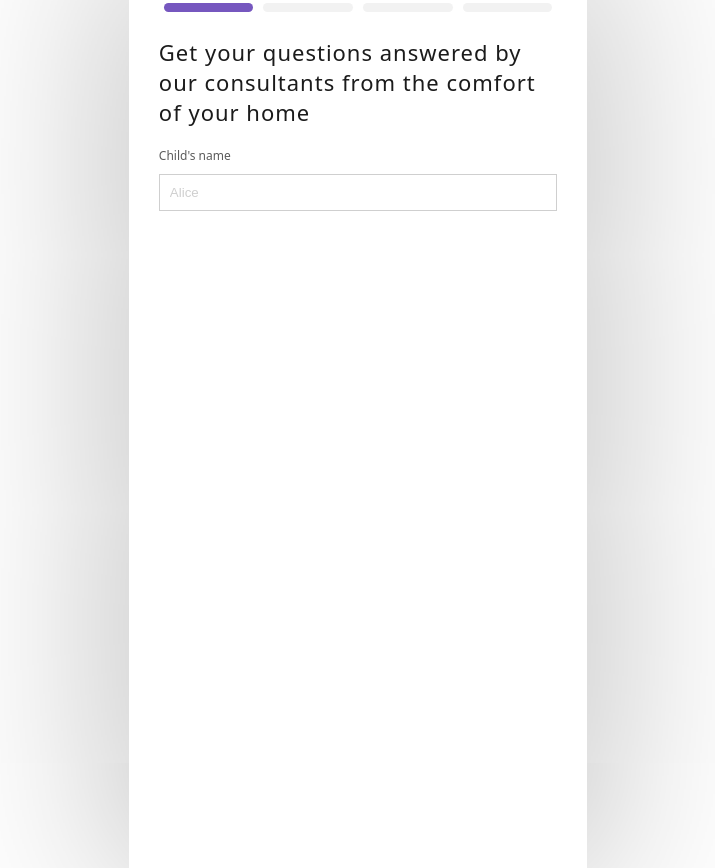
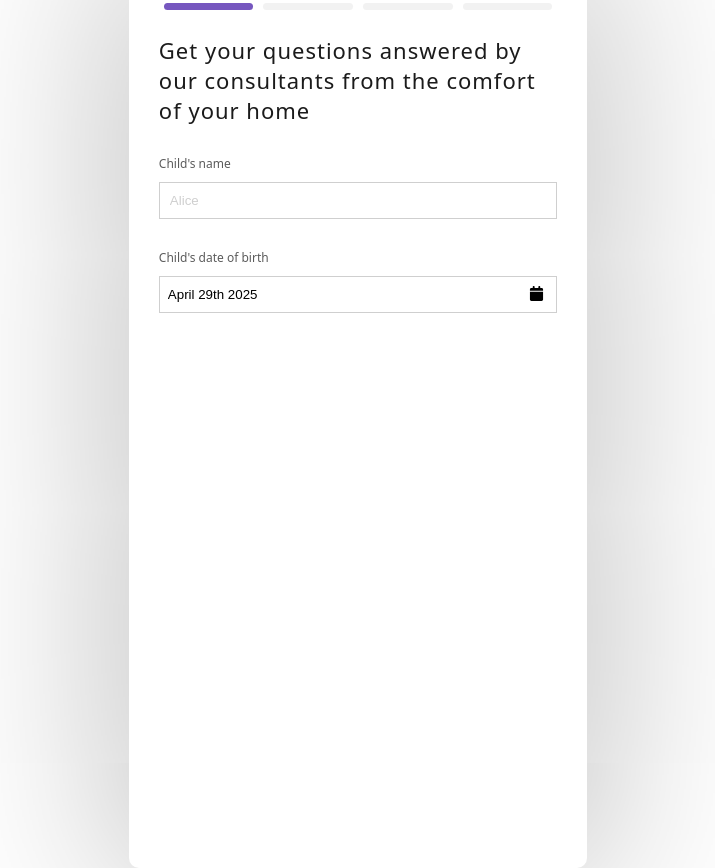
Before and after one commit to dineshraj/medical-form-tech-task, a React (Vite) app: page / in a window 1280 px wide. Shown: the whole page, without its empty margins (282-997 px from the left). Built offline with nearby package versions, Linux system fonts and the light colour scheme.

Commit message:
added date picker for child dob and some refactoring

```diff
--- a/package.json
+++ b/package.json
@@ -14,6 +14,7 @@
   },
   "dependencies": {
     "react": "^19.0.0",
+    "react-datepicker": "^8.3.0",
     "react-dom": "^19.0.0",
     "react-hook-form": "^7.56.1"
   },
@@ -28,6 +29,7 @@
     "@vitejs/plugin-react": "^4.3.4",
     "@vitest/coverage-istanbul": "^3.1.2",
     "@vitest/coverage-v8": "^3.1.2",
+    "date-fns": "^4.1.0",
     "eslint": "^9.22.0",
     "eslint-plugin-react-hooks": "^5.2.0",
     "eslint-plugin-react-refresh": "^0.4.19",
--- a/src/components/Pages/PageOne.tsx
+++ b/src/components/Pages/PageOne.tsx
@@ -1,40 +1,46 @@
 import { useForm } from 'react-hook-form';
 import { pageOne, errorForThreeCharacters } from '../../lang';
+import DatePicker from 'react-datepicker';
+import { useState } from 'react';
+import 'react-datepicker/dist/react-datepicker.css';
+import '../../styles/Pages/PageOne.css';
 
 import { shouldShowErrorBasedOnLength } from '../../helpers/formValidation';
 
 import '../../index.css';
+import ChildName from './components/ChildName';
 
 const NAME_MIN_LENGTH = 3;
 
 const PageOne = () => {
-  const {
-    register,
-    watch,
-  } = useForm({
+  const { register, watch } = useForm({
     mode: 'onChange' // validate on every change
   });
-
+  const [startDate, setStartDate] = useState<Date | null>(new Date());
   const inputValue = watch('name', '');
 
   return (
     <>
       <h1>{pageOne.title}</h1>
       <form className="form" data-testid="page-one-form">
-        <label htmlFor="name" data-testid="child-name-label">
-          {pageOne.childsName}
-        <input
-          {...register('name', { required: true, minLength: 3 })}
-          className={shouldShowErrorBasedOnLength(inputValue, NAME_MIN_LENGTH) ? 'error-border' : ''}
-          placeholder="Alice"
-          id="name"
-          data-testid="child-name-input"
+        <ChildName
+          registered={register('name', { required: true, minLength: 3 })}
+          errorCondition={shouldShowErrorBasedOnLength(
+            inputValue,
+            NAME_MIN_LENGTH
+          )}
+        />
+        <label htmlFor="dob" data-testid="date-of-birth-label">
+          {pageOne.childsDob}
+          <DatePicker
+            selected={startDate}
+            placeholderText={startDate?.toDateString()}
+            onChange={(date) => setStartDate(date)}
+            dateFormat="MMMM do YYYY"
+            id="dob"
+            showIcon={true}
+            data-testid="date-of-birth-input"
           />
-        {shouldShowErrorBasedOnLength(inputValue, NAME_MIN_LENGTH) && (
-          <p className="error-text">
-            {errorForThreeCharacters}
-          </p>
-        )}
         </label>
       </form>
     </>
--- /dev/null
+++ b/src/components/Pages/components/ChildName.tsx
@@ -0,0 +1,31 @@
+import { errorForThreeCharacters, pageOne } from '../../../lang';
+import { UseFormRegisterReturn } from 'react-hook-form';
+
+interface ChildNameProps {
+  registered: UseFormRegisterReturn<"name">
+  errorCondition: boolean;
+}
+
+const ChildName = ({ registered, errorCondition }: ChildNameProps) => {
+  return (
+    <label htmlFor="name" data-testid="child-name-label">
+      {pageOne.childsName}
+      <input
+        {...registered}
+        className={
+          errorCondition
+            ? 'error-border'
+            : ''
+        }
+        placeholder="Alice"
+        id="name"
+        data-testid="child-name-input"
+      />
+      {errorCondition && (
+        <p className="error-text">{errorForThreeCharacters}</p>
+      )}
+    </label>
+  );
+};
+
+export default ChildName;
--- a/src/lang.ts
+++ b/src/lang.ts
@@ -1,7 +1,8 @@
 export const pageOne = {
   title:
     'Get your questions answered by our consultants from the comfort of your home',
-  childsName: "Child's name"
+  childsName: "Child's name",
+  childsDob: "Child's date of birth"
 };
 
 export const errorForThreeCharacters = 'Please enter at least three characters';
--- a/src/styles/App.css
+++ b/src/styles/App.css
@@ -3,4 +3,5 @@
   aspect-ratio: 44/95;
   box-shadow: 0px 0px 200px rgba(0, 0, 0, 0.325);
   padding: 30px;
+  border-radius: 10px;
 }
--- a/src/styles/Page.css
+++ b/src/styles/Page.css
@@ -21,3 +21,7 @@ input::placeholder {
 .error-text {
   color: red;
 }
+
+label {
+  margin-top: 30px;
+}
--- /dev/null
+++ b/src/styles/Pages/PageOne.css
@@ -0,0 +1,24 @@
+.date-picker-wrapper {
+  position: relative;
+}
+
+.react-datepicker-wrapper {
+  display: block;
+}
+
+.react-datepicker__input-container .react-datepicker__calendar-icon {
+  position: absolute;
+  right: 0;
+  top: 12px;
+  font-size: 15px;
+  right: 5px;
+}
+
+.react-datepicker__view-calendar-icon input {
+  padding: 10px;
+  padding-left: 8px;
+}
+
+.react-datepicker__view-calendar-icon input::placeholder {
+  color: #cfcfcf;
+}
--- a/src/styles/ProgressBar/ProgressBarItem.css
+++ b/src/styles/ProgressBar/ProgressBarItem.css
@@ -1,6 +1,6 @@
 .progress-bar__item {
   margin: 5px;
-  height: 9px;
+  height: 7px;
   border-radius: 10px;
   flex: 1 0;
 }
```
Also changed, not shown: 2 other files (tests, documents, lock files or other folders).
